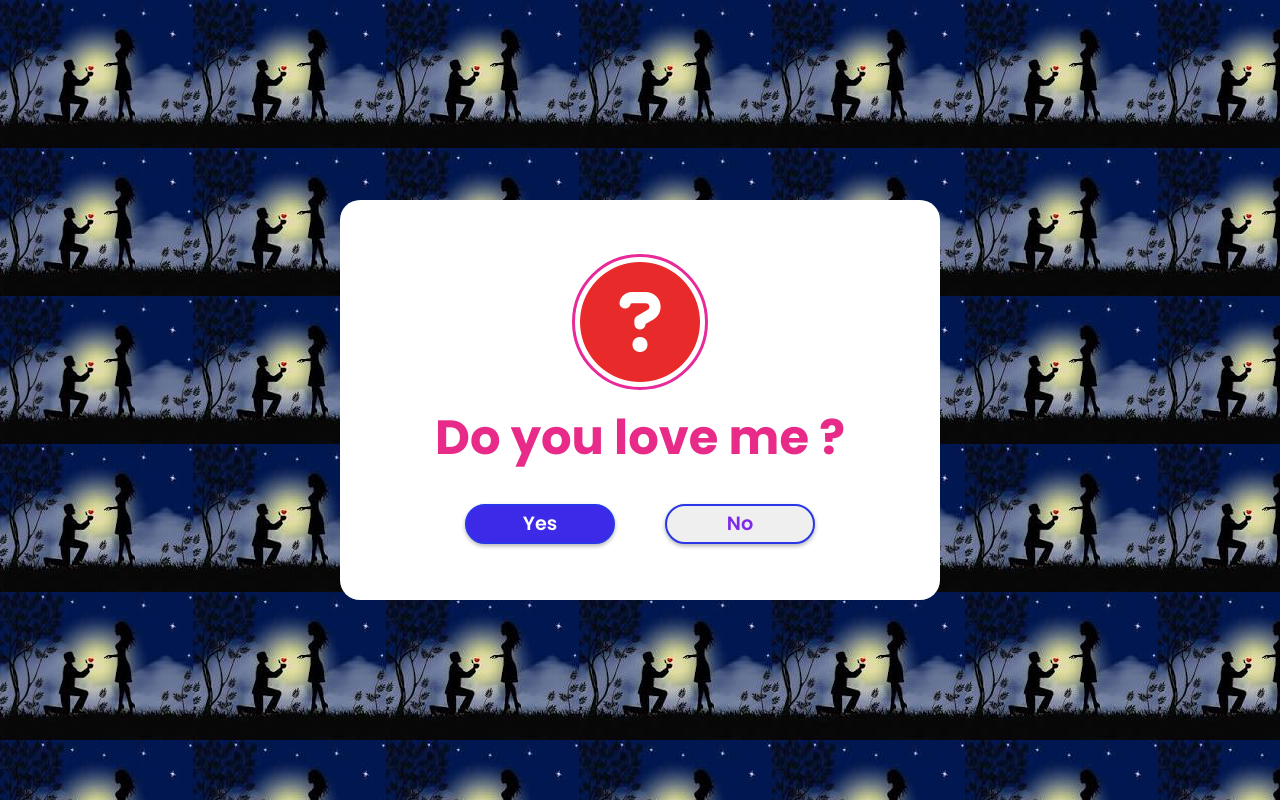
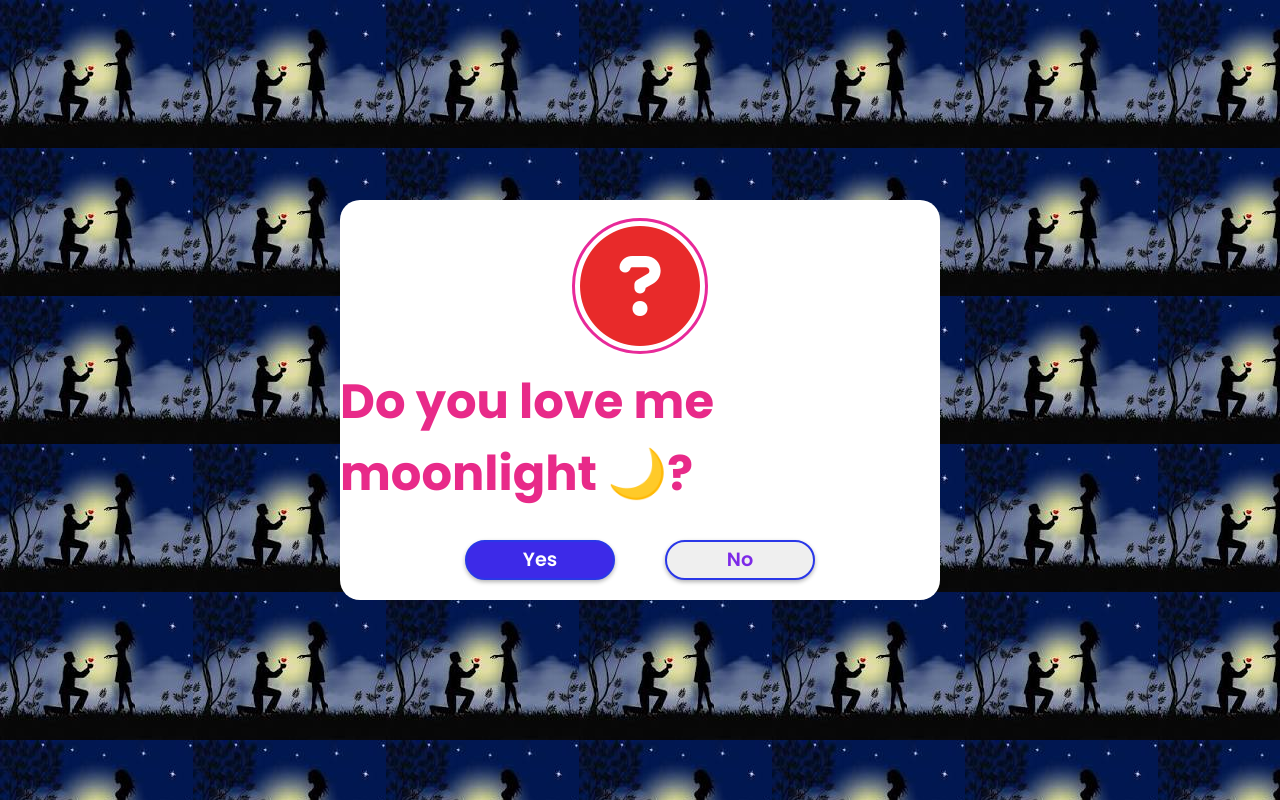
Before and after one commit to Itxxwasi/light-x-moon, a plain HTML site: page index.html in a window 1280 px wide. Drawn offline with Linux system fonts and the light colour scheme.

Commit message:
Update index.html

```diff
--- a/index.html
+++ b/index.html
@@ -11,7 +11,7 @@
 <body>
     <div class="wrapper">
         <i class="fa-solid fa-circle-question"></i>
-        <h2 class="question">Do you love me ?</h2>
+        <h2 class="question">Do you love me moonlight 🌙?</h2>
         <div class="btn-group">
             <button class="yes-btn">Yes</button>
             <button class="no-btn">No</button>
```
